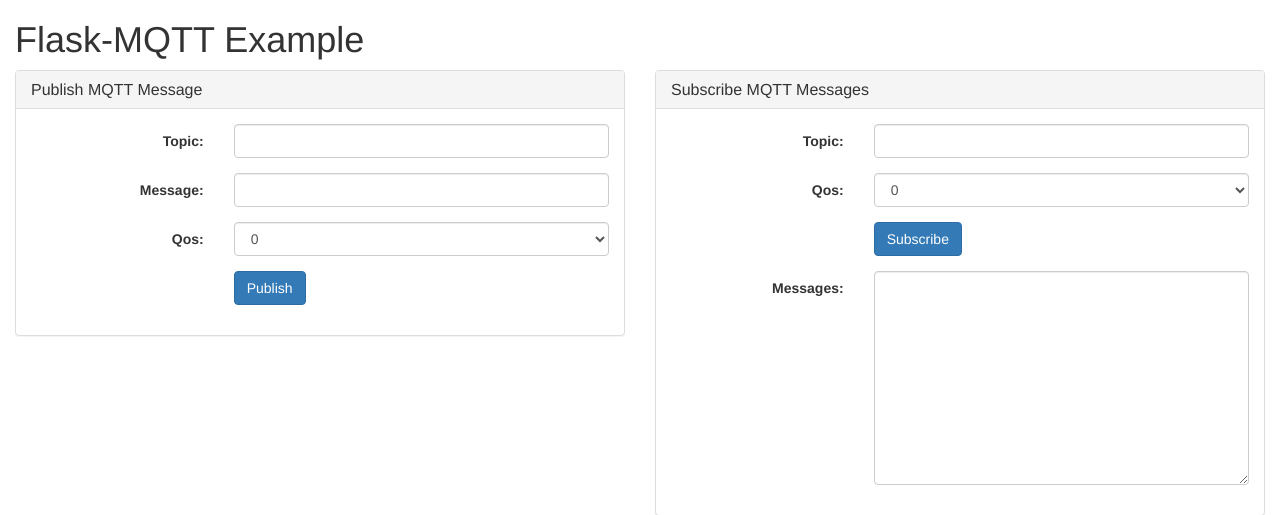
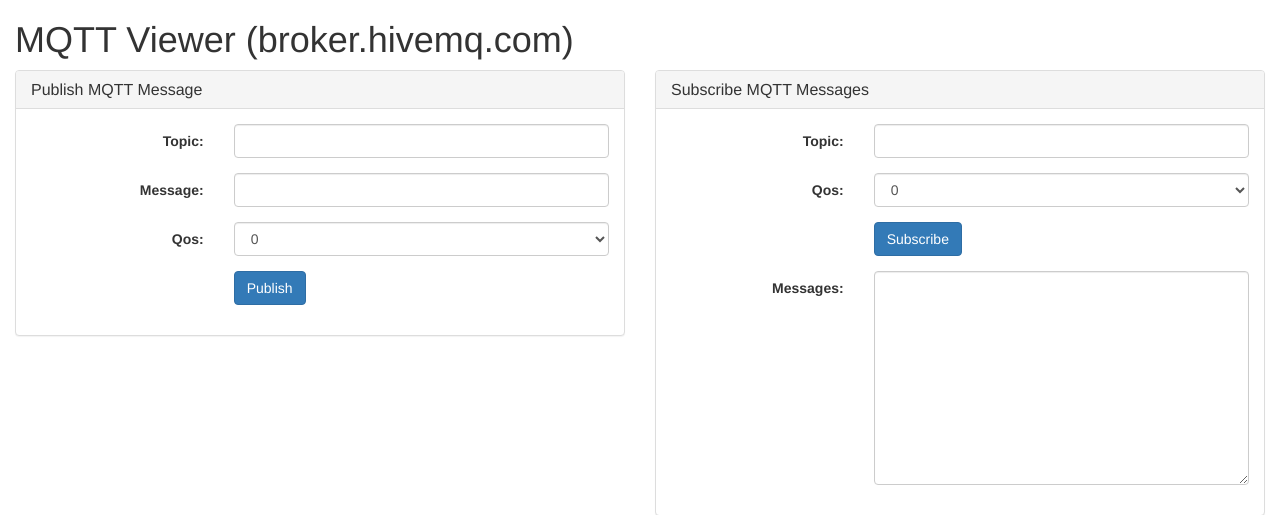
Before and after one commit to belazyxyz/mqtt_viewer, a Flask app: page / in a window 1280 px wide. Shown: the top 515 px of the page. Run offline with Flask 2, Linux system fonts and the light colour scheme; some libraries are stand-ins or nearby versions.

Commit message:
show server in html

```diff
--- a/src/app.py
+++ b/src/app.py
@@ -47,7 +47,7 @@
 @app.route('/')
 def index():
     app.config['MQTT_BROKER_URL'] = 'localhost'
-    return render_template('index.html')
+    return render_template('index.html', mqtt_server=mqtt_server)
 
 @socketio.on('publish')
 def handle_publish(json_str):
--- a/src/templates/index.html
+++ b/src/templates/index.html
@@ -51,7 +51,7 @@
 <div class="container-fluid">
   <div class="row">
     <div class="col-xs-12">
-      <h1>Flask-MQTT Example</h1>
+      <h1>MQTT Viewer ({{ mqtt_server }})</h1>
     </div>
   </div>
   <div class="row">
```
